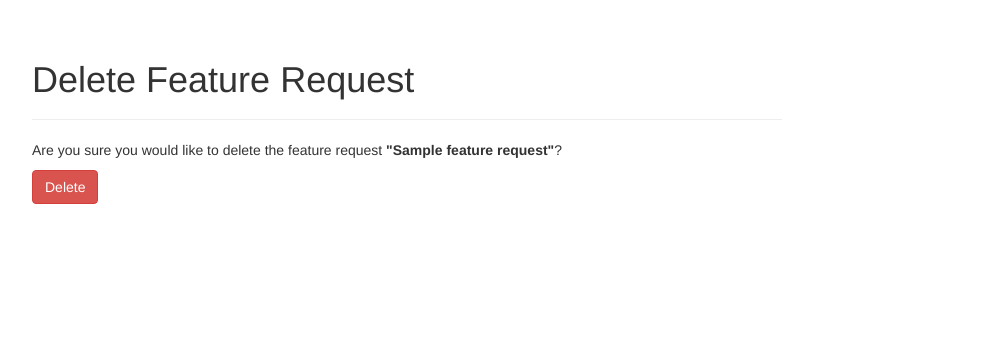
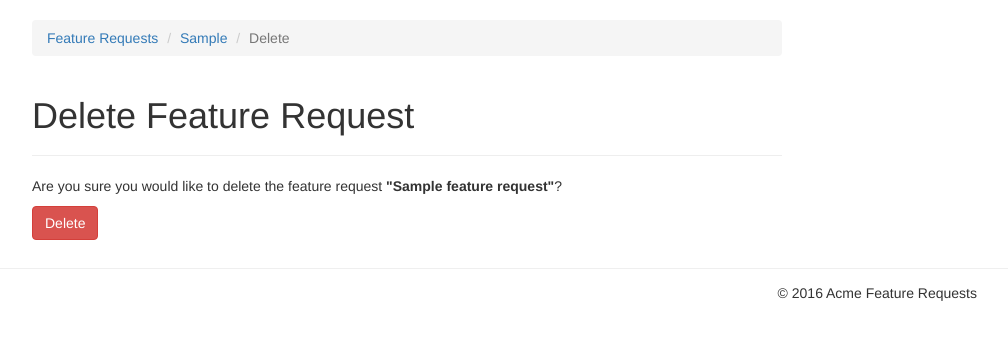
Before and after one commit to grantmcconnaughey/feature-requests, a Django app: template feature_request/request/templates/request/delete.html in a window 1280 px wide. Shown: the part 52-392 px from the top of the page, without its empty margins (233-1241 px from the left). Run offline with Django 3.2, Linux system fonts and the light colour scheme; the template is opened without the code that fills it: most values are stand-ins (such as "Sample title", 1, 10 or a date in 2020); some libraries are stand-ins or nearby versions.

Commit message:
Add breadcrumbs and a footer

```diff
--- a/feature_request/request/templates/request/create.html
+++ b/feature_request/request/templates/request/create.html
@@ -8,6 +8,11 @@
   <div class="container">
     <div class="row">
       <div class="col-md-8 col-md-offset-2">
+        <ol class="breadcrumb">
+          <li><a href="/">Feature Requests</a></li>
+          <li class="active">Submit Feature Request</li>
+        </ol>
+
         <div class="page-header">
           <h1>Submit a Feature Request</h1>
         </div>
--- a/feature_request/request/templates/request/delete.html
+++ b/feature_request/request/templates/request/delete.html
@@ -8,6 +8,12 @@
   <div class="container">
     <div class="row">
       <div class="col-md-8 col-md-offset-2">
+        <ol class="breadcrumb">
+          <li><a href="/">Feature Requests</a></li>
+          <li><a href="{% url "detail" feature_request.pk %}">{{ feature_request }}</a></li>
+          <li class="active">Delete</li>
+        </ol>
+
         <div class="page-header">
           <h1>Delete Feature Request</h1>
         </div>
--- a/feature_request/request/templates/request/detail.html
+++ b/feature_request/request/templates/request/detail.html
@@ -8,6 +8,11 @@
   <div class="container">
     <div class="row">
       <div class="col-md-8 col-md-offset-2">
+        <ol class="breadcrumb">
+          <li><a href="/">Feature Requests</a></li>
+          <li class="active">{{ feature_request }}</li>
+        </ol>
+
         <div class="page-header">
           <h1>{{ feature_request.title }}</h1>
         </div>
--- a/feature_request/request/templates/request/update.html
+++ b/feature_request/request/templates/request/update.html
@@ -8,6 +8,12 @@
   <div class="container">
     <div class="row">
       <div class="col-md-8 col-md-offset-2">
+        <ol class="breadcrumb">
+          <li><a href="/">Feature Requests</a></li>
+          <li><a href="{% url "detail" feature_request.pk %}">{{ feature_request }}</a></li>
+          <li class="active">Update</li>
+        </ol>
+
         <div class="page-header">
           <h1>Update Feature Request</h1>
         </div>
--- a/feature_request/static/css/styles.css
+++ b/feature_request/static/css/styles.css
@@ -2,3 +2,9 @@
   content: " *";
   color: red;
 }
+
+footer {
+    border-top: 1px solid #efefef;
+    padding: 1em 0;
+    margin-top: 2em;
+}
--- a/feature_request/templates/base.html
+++ b/feature_request/templates/base.html
@@ -42,6 +42,16 @@
 
   {% block content %}{% endblock %}
 
+  <footer>
+    <div class="container">
+      <div class="row">
+        <div class="col-md-12">
+          <p class="pull-right">&copy; 2016 Acme Feature Requests</p>
+        </div>
+      </div>
+    </div>
+  </footer>
+
   <script src="https://ajax.googleapis.com/ajax/libs/jquery/1.11.3/jquery.min.js"></script>
   <script src="https://maxcdn.bootstrapcdn.com/bootstrap/3.3.6/js/bootstrap.min.js"></script>
 </body>
```
Also changed, not shown: README.md.
